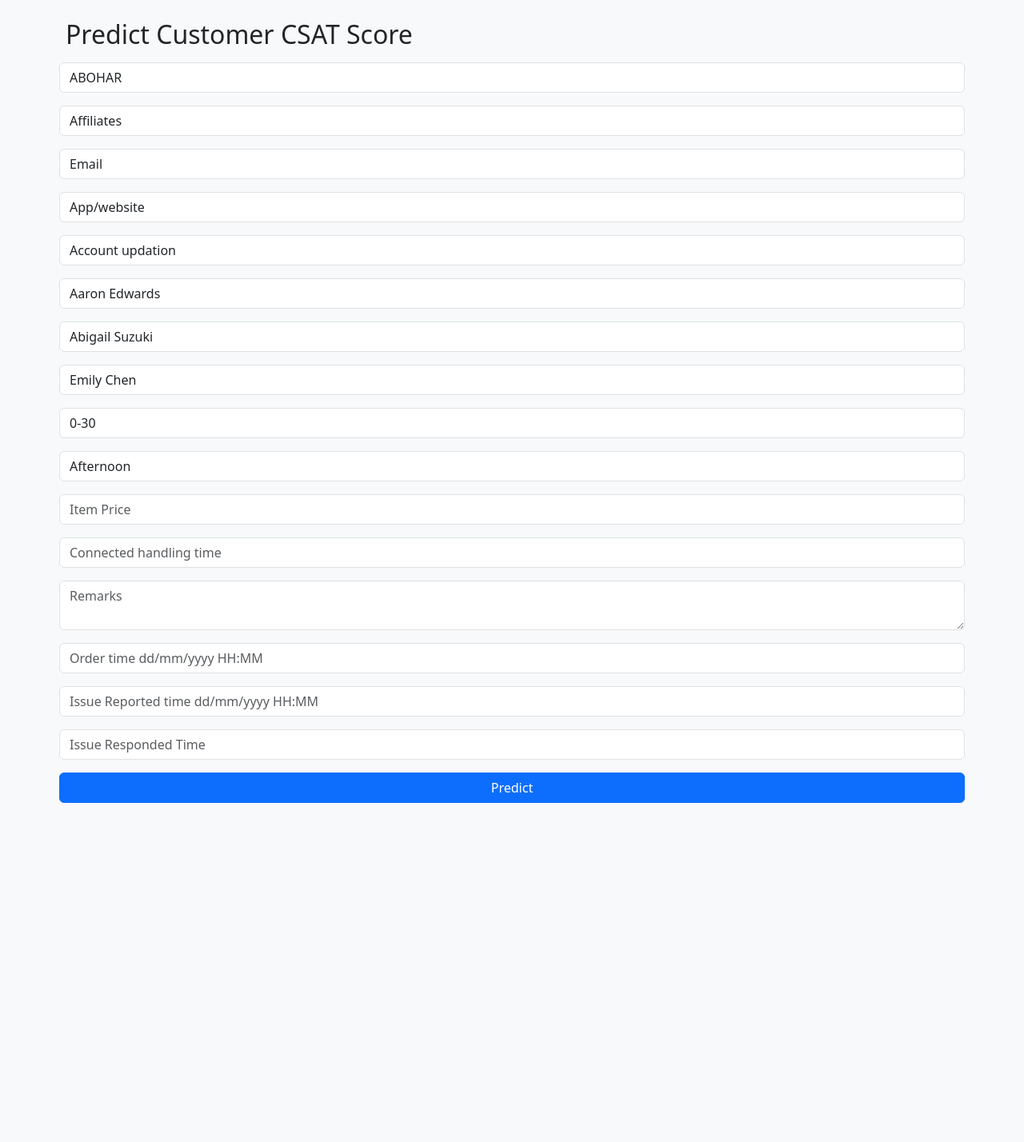
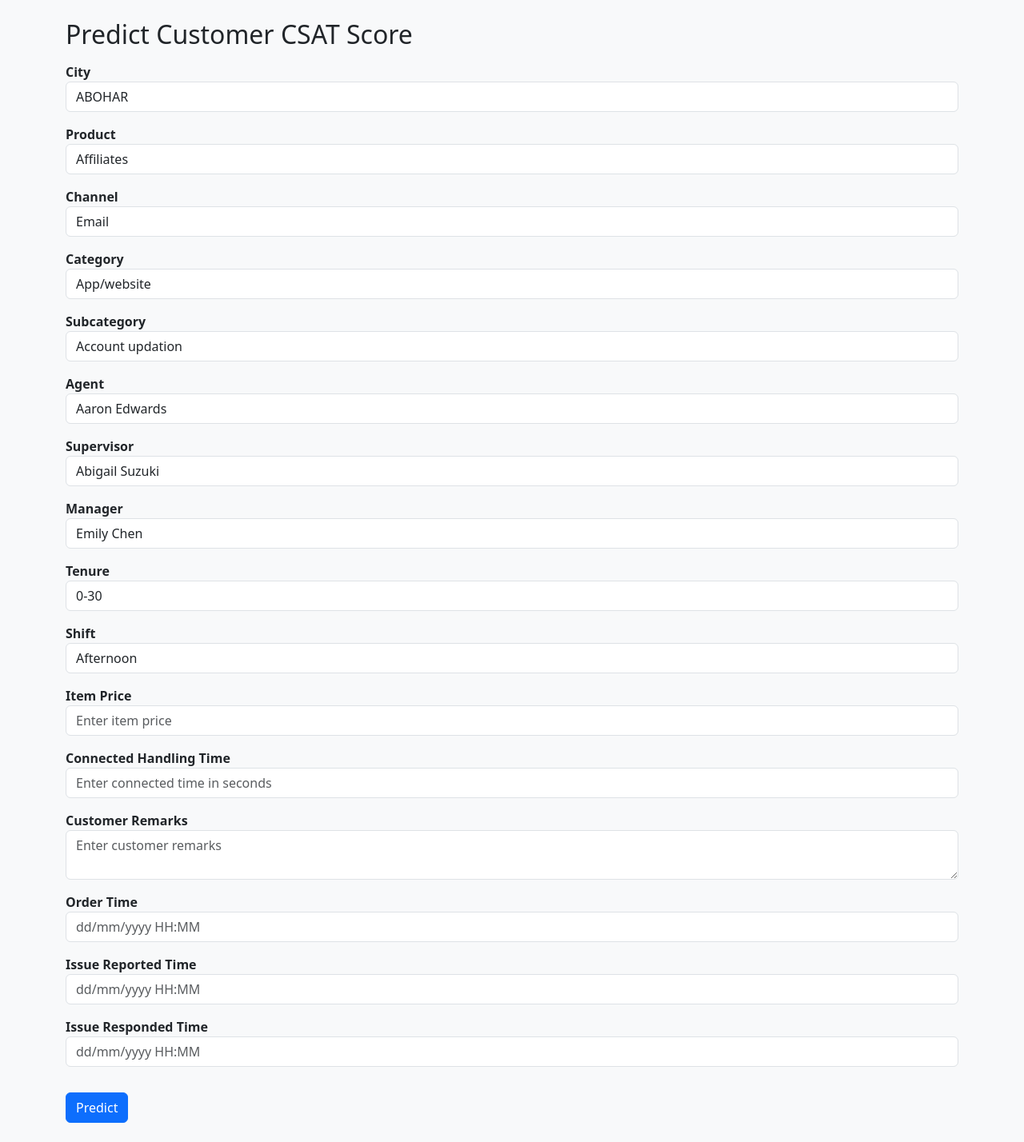
Before and after one commit to AnkurBhatt07/Customer-Satisfaction-Score-Prediction-using-ML-DL, a Flask app: page / in a window 1280 px wide. Shown: the whole page at 80% size. Before the commit the page ends 1004 px from the top, so only its background shows below. Run offline with Flask 3, Linux system fonts and the light colour scheme; parts of the project's set-up code (start-up, migrations or seed data) failed here and were passed over.

Commit message:
Updated the html

```diff
--- a/app.py
+++ b/app1.py
@@ -3,6 +3,8 @@ import pandas as pd
 import joblib , json , os , datetime
 from flask import Flask , render_template , request
 from textblob import TextBlob
+import tensorflow as tf
+
 
 app = Flask(__name__)
 
@@ -42,7 +44,7 @@ response_fallback = joblib.load(f"{PREP}/response_time_fallback.joblib")
 drop_cols = joblib.load(f"{PREP}/data_matrix_drop_cols.joblib")
 
 
-model = joblib.load(f"{model_path}/lr5.joblib")
+ann_model = tf.keras.models.load_model(f"{model_path}/ann5_model.keras")
 
 
 def remark_sentiment(text):
@@ -143,10 +145,12 @@ def predict():
                      wc_scaled , ohe_channel, ohe_category , ohe_subcat,  hours_scaled , resp_hours_scaled , agen_scaled , ohe_supervisor  , ohe_manager , tenure_scaled  , ohe_shift]).reshape(1,-1)
 
 
-    pred = model.predict(row)[0]
-    prob = model.predict_proba(row)[0][1]
-    label = "Satisfied Customer" if pred == 1 else "Unsatisfied Customer"
+    # pred = model.predict(row)[0]
+    ann_pred_prob = ann_model.predict(row.astype("float32"))[0][0]
+    ann_pred_label = 1 if ann_pred_prob>=0.5 else 0
 
-    return render_template('result.html',prediction=label,confidence = round(prob*100 , 2))
+    label_text = "Satisfied" if ann_pred_label==1 else "Not Satisfied"
+
+    return render_template('result.html',prediction=label_text,confidence = round(ann_pred_prob*100 , 2))
 
 app.run(debug = True)
--- a/templates/index.html
+++ b/templates/index.html
@@ -1,95 +1,150 @@
 {% extends 'base.html' %}
 {% block body %}
 
-<h2 class = "mb-3">Predict Customer CSAT Score</h2>
-<form action="/predict" method = "POST" class="row g-3">
+<h2 class="mb-3">Predict Customer CSAT Score</h2>
+
+<form action="/predict" method="POST" class="row g-3">
 
     <!-- City -->
+    <div class="col-12">
+        <label><strong>City</strong></label>
         <select name="city" class="form-control">
             {% for v in data.cities %}
             <option>{{v}}</option>
             {% endfor %}
         </select>
+    </div>
 
     <!-- Product -->
+    <div class="col-12">
+        <label><strong>Product</strong></label>
         <select name="product" class="form-control">
             {% for v in data.products %}
             <option value="{{v}}">{{v}}</option>
             {% endfor %}
         </select>
+    </div>
 
     <!-- Channel -->
+    <div class="col-12">
+        <label><strong>Channel</strong></label>
         <select name="channel" class="form-control">
             {% for v in data.channels %}
             <option value="{{v}}">{{v}}</option>
             {% endfor %}
         </select>
+    </div>
 
     <!-- Category -->
+    <div class="col-12">
+        <label><strong>Category</strong></label>
         <select name="category" class="form-control">
             {% for v in data.categories %}
             <option value="{{v}}">{{v}}</option>
             {% endfor %}
         </select>
+    </div>
 
     <!-- Subcategory -->
+    <div class="col-12">
+        <label><strong>Subcategory</strong></label>
         <select name="subcategory" class="form-control">
             {% for v in data.sub_categories %}
             <option value="{{v}}">{{v}}</option>
             {% endfor %}
         </select>
+    </div>
 
     <!-- Agent -->
+    <div class="col-12">
+        <label><strong>Agent</strong></label>
         <select name="agent" class="form-control">
             {% for v in data.agents %}
             <option value="{{v}}">{{v}}</option>
             {% endfor %}
         </select>
+    </div>
 
     <!-- Supervisor -->
+    <div class="col-12">
+        <label><strong>Supervisor</strong></label>
         <select name="supervisor" class="form-control">
             {% for v in data.supervisors %}
             <option value="{{v}}">{{v}}</option>
             {% endfor %}
         </select>
+    </div>
 
     <!-- Manager -->
+    <div class="col-12">
+        <label><strong>Manager</strong></label>
         <select name="manager" class="form-control">
             {% for v in data.managers %}
             <option value="{{v}}">{{v}}</option>
             {% endfor %}
         </select>
+    </div>
 
     <!-- Tenure -->
+    <div class="col-12">
+        <label><strong>Tenure</strong></label>
         <select name="tenure" class="form-control">
             {% for v in data.tenure_buckets %}
             <option value="{{v}}">{{v}}</option>
             {% endfor %}
         </select>
+    </div>
 
     <!-- Shift -->
+    <div class="col-12">
+        <label><strong>Shift</strong></label>
         <select name="shift" class="form-control">
             {% for v in data.shifts %}
             <option value="{{v}}">{{v}}</option>
             {% endfor %}
         </select>
-
+    </div>
 
     <!-- Price -->
-<input type="text" name = 'price' class = "form-control" placeholder="Item Price">
+    <div class="col-12">
+        <label><strong>Item Price</strong></label>
+        <input type="text" name="price" class="form-control" placeholder="Enter item price">
+    </div>
 
     <!-- Connected Time -->
-<input type="text" name = 'connected_time' class = "form-control" placeholder="Connected handling time">
+    <div class="col-12">
+        <label><strong>Connected Handling Time</strong></label>
+        <input type="text" name="connected_time" class="form-control" placeholder="Enter connected time in seconds">
+    </div>
 
     <!-- Remarks -->
-<textarea name = 'remarks' class = 'form-control' placeholder = "Remarks"></textarea>
+    <div class="col-12">
+        <label><strong>Customer Remarks</strong></label>
+        <textarea name="remarks" class="form-control" placeholder="Enter customer remarks"></textarea>
+    </div>
 
-<!-- Timestamps -->
-<input type="text" name = "order_time" class = "form-control" placeholder = "Order time dd/mm/yyyy HH:MM">
-<input type="text" name = "issue_time" class = "form-control" placeholder = "Issue Reported time dd/mm/yyyy HH:MM">
-<input type="text" name = 'reply_time' class = "form-control" placeholder = "Issue Responded Time">
+    <!-- Order Time -->
+    <div class="col-12">
+        <label><strong>Order Time</strong></label>
+        <input type="text" name="order_time" class="form-control" placeholder="dd/mm/yyyy HH:MM">
+    </div>
 
-<button class = "btn btn-primary mt-3">Predict</button>
+    <!-- Issue Time -->
+    <div class="col-12">
+        <label><strong>Issue Reported Time</strong></label>
+        <input type="text" name="issue_time" class="form-control" placeholder="dd/mm/yyyy HH:MM">
+    </div>
+
+    <!-- Reply Time -->
+    <div class="col-12">
+        <label><strong>Issue Responded Time</strong></label>
+        <input type="text" name="reply_time" class="form-control" placeholder="dd/mm/yyyy HH:MM">
+    </div>
+
+    <!-- Submit -->
+    <div class="col-12">
+        <button class="btn btn-primary mt-3">Predict</button>
+    </div>
 
 </form>
 
```
Lines whose indentation alone changed are shown as unchanged.
